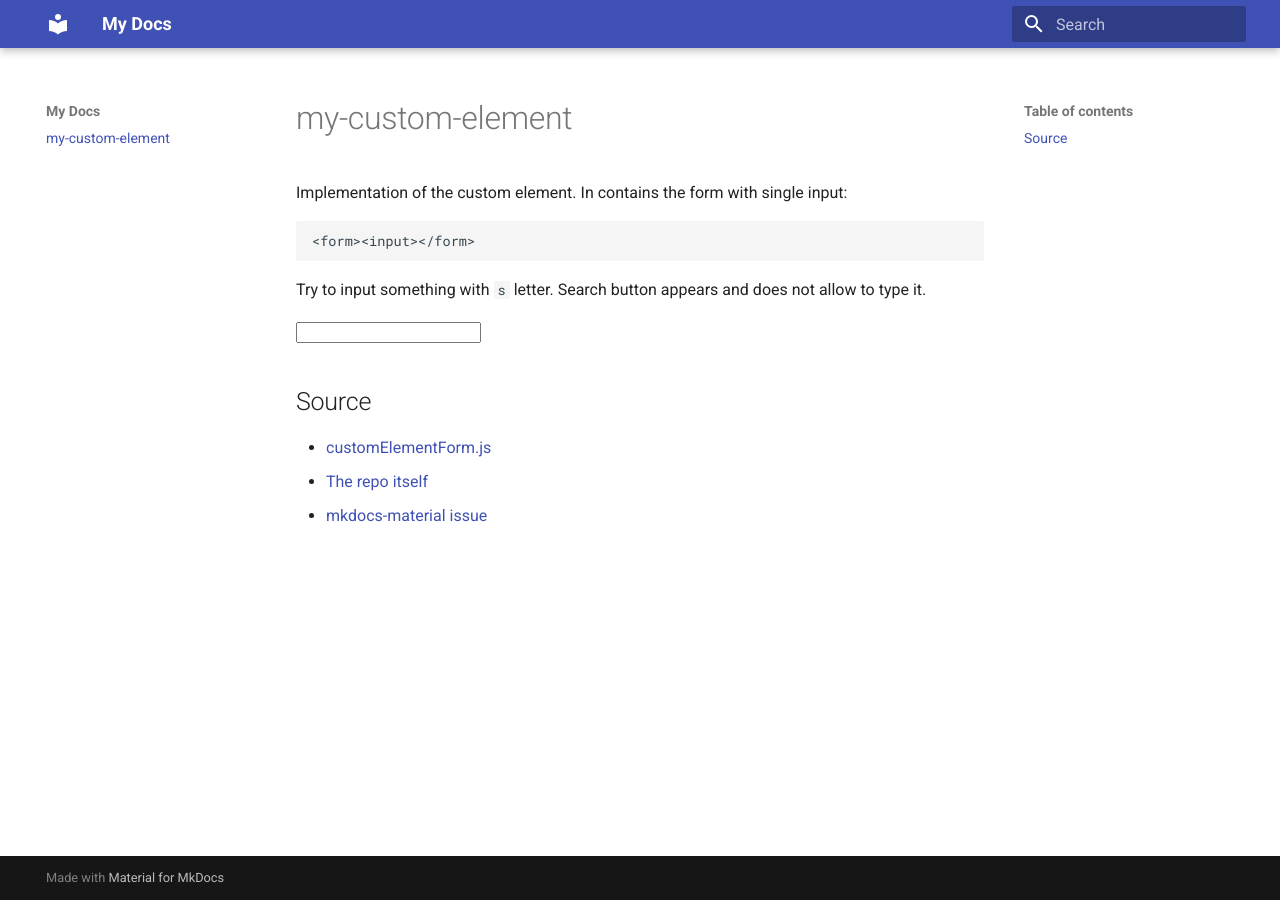
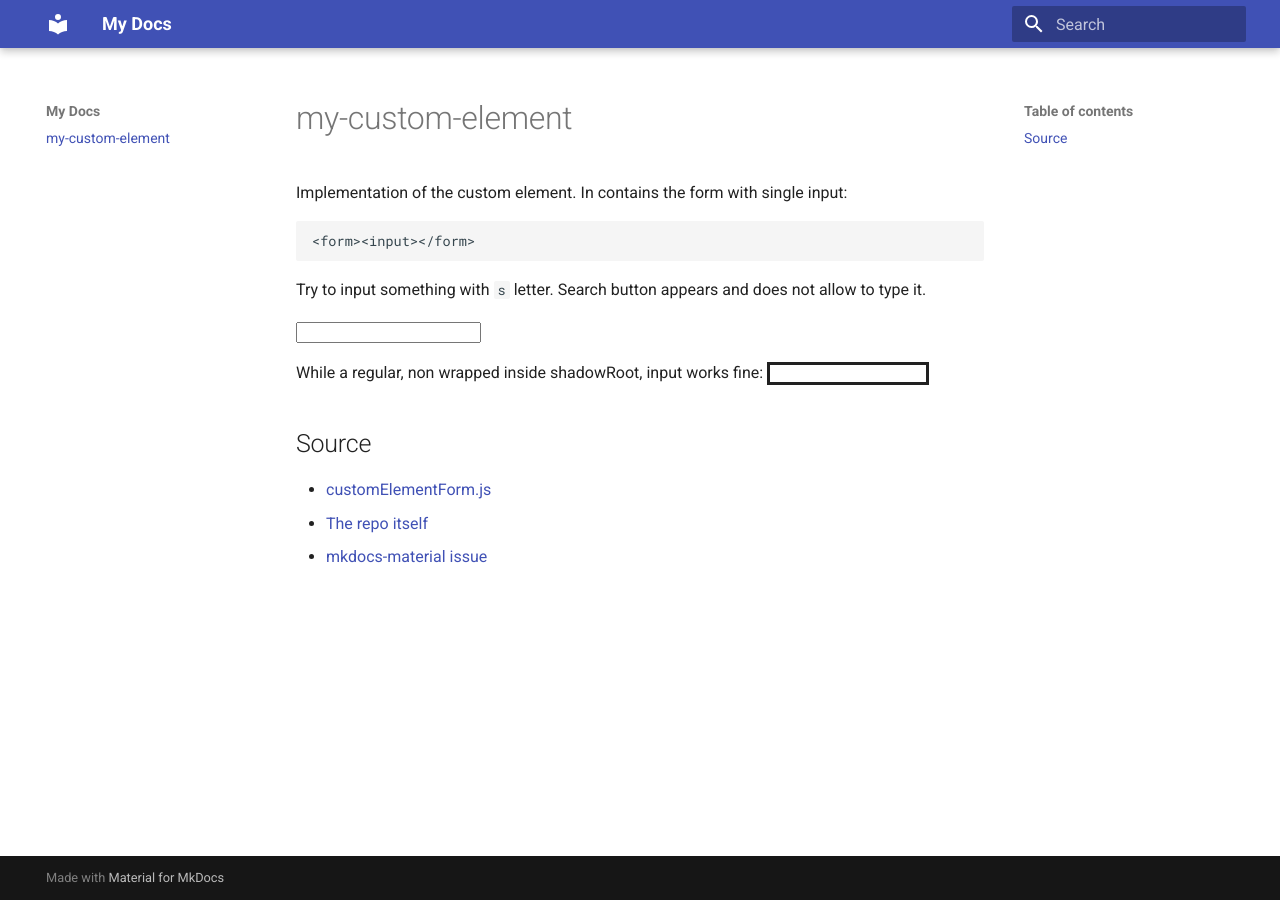
Before and after one commit to vtsvetkov-splunk/mkdocs-material-custom-element-demo, an MkDocs documentation site: the page built from docs/index.md, in a window 1280 px wide. Built offline with MkDocs 1.6.1 and Material for MkDocs 9.7.7, drawn with Linux system fonts in a browser that asks for light colours.

Commit message:
add regular input

```diff
--- a/docs/index.md
+++ b/docs/index.md
@@ -10,6 +10,9 @@ Try to input something with `s` letter. Search button appears and does not allow
 <my-custom-element></my-custom-element>
 
 
+While a regular, non wrapped inside shadowRoot, input works fine:
+<input style="border: solid;">
+
 ## Source
 - [customElementForm.js](https://github.com/vtsvetkov-splunk/mkdocs-material-custom-element-demo/blob/main/docs/javascripts/customElementForm.js)
 - [The repo itself](https://github.com/vtsvetkov-splunk/mkdocs-material-custom-element-demo)
```
